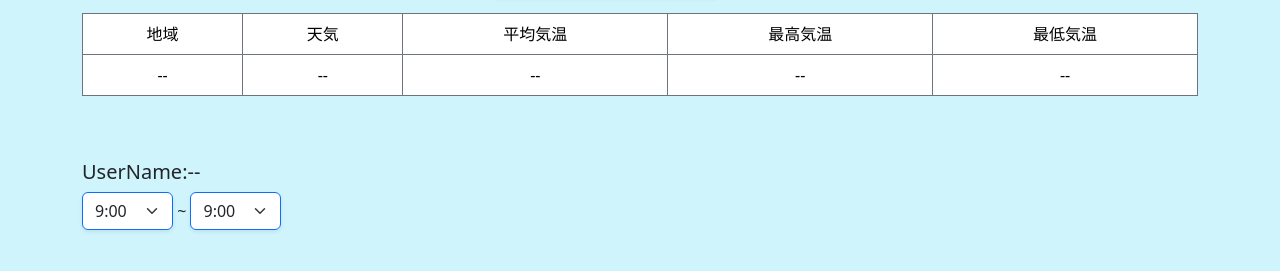
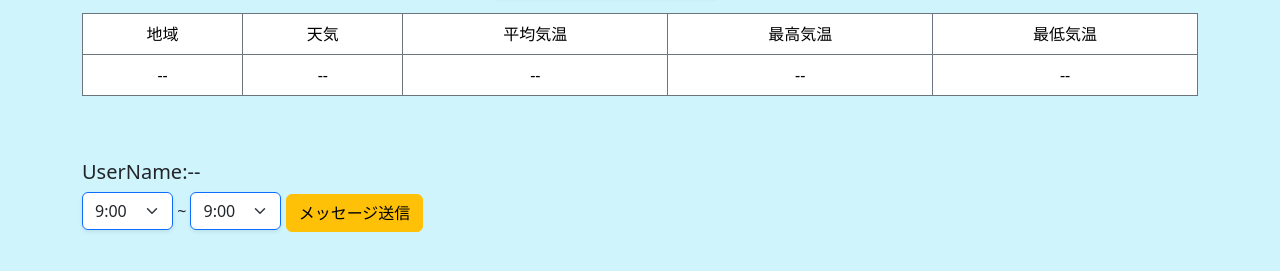
Before and after one commit to nakashita-group/woff-weather, a plain HTML site: page index.html in a window 1280 px wide. Shown: the part 161-432 px from the top of the page. Drawn offline with nearby package versions, Linux system fonts and the light colour scheme; a script that the page names is missing.

Commit message:
Add files via upload

```diff
--- a/index.html
+++ b/index.html
@@ -83,6 +83,8 @@
             <option value="13:00">13:00</option>
             <option value="14:00">14:00</option>
         </select>
+
+        <button type="button" class="btn btn-warning" id="sendMessage">メッセージ送信</button>
     </div>
 
     <script src="searchWeather.js"></script>
```
